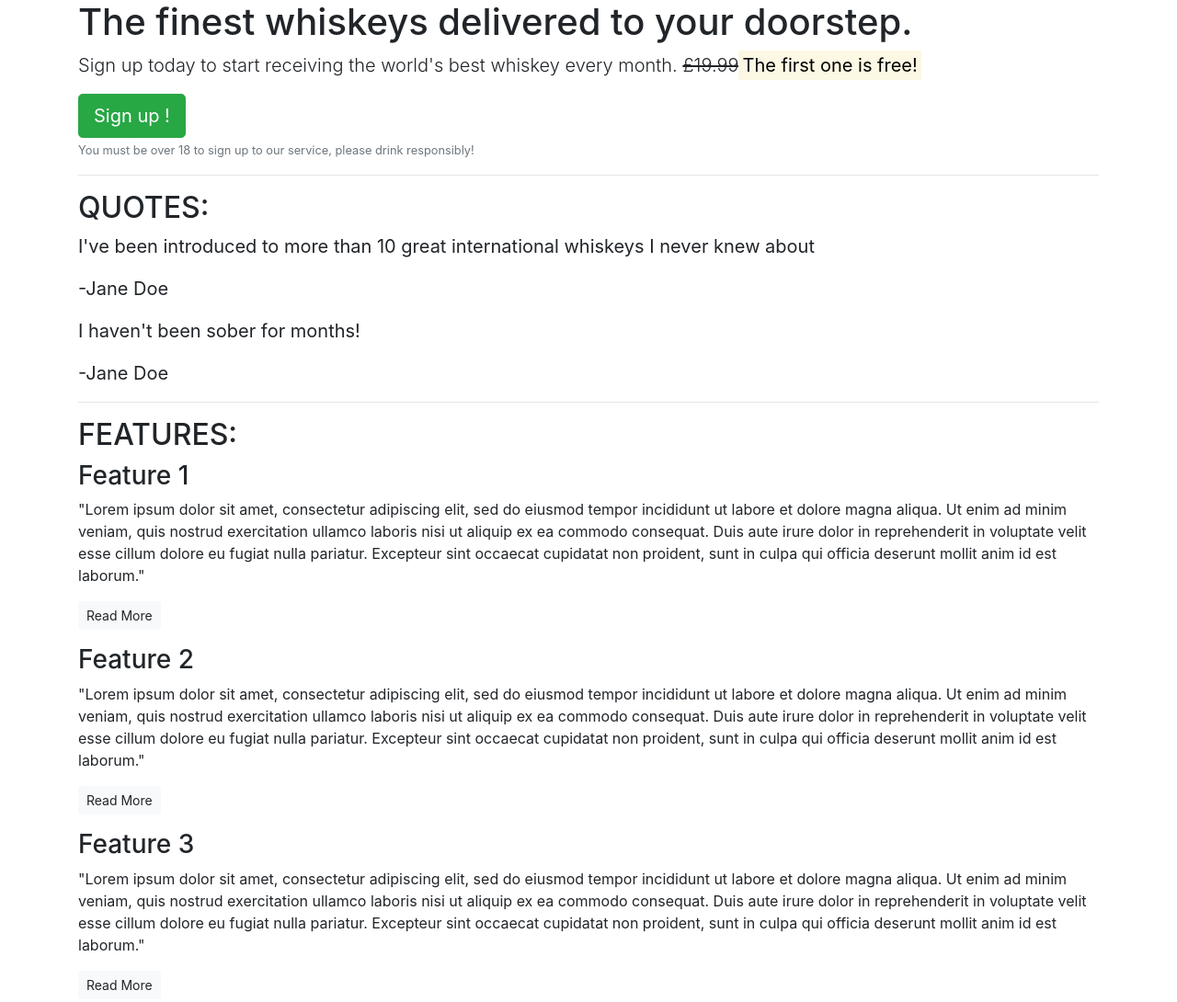
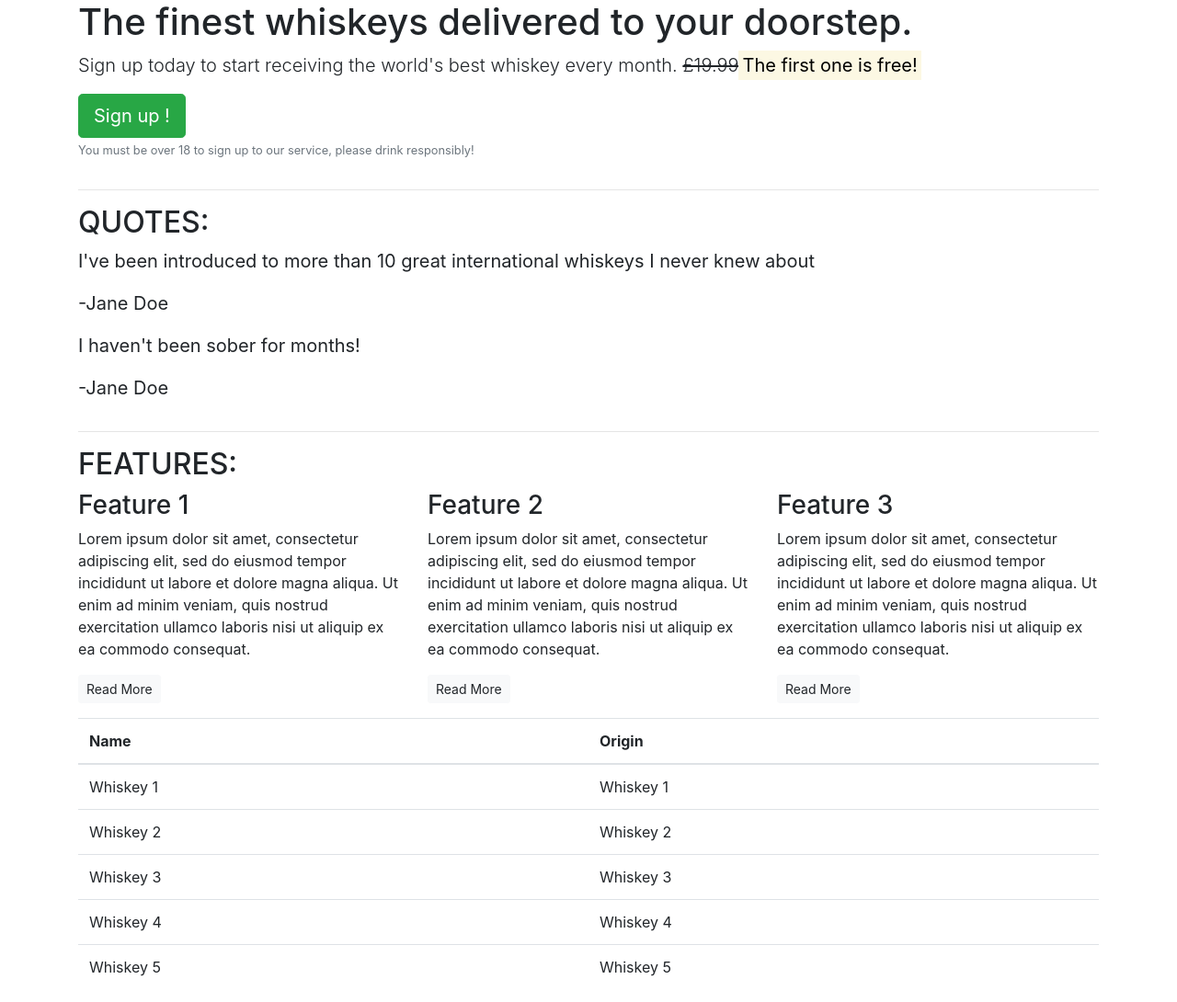
Before and after one commit to Zach-Deladev/Boostrap-practice, a plain HTML site: page index.html in a window 1280 px wide. Shown: the top 1090 px of the page at 92% size. Drawn offline with nearby package versions, Linux system fonts and the light colour scheme.

Commit message:
Added boostrap grid system to index.html

```diff
--- a/index.html
+++ b/index.html
@@ -1,66 +1,98 @@
 <!DOCTYPE html>
 <html lang="en">
+
 <head>
     <meta charset="UTF-8">
     <meta http-equiv="X-UA-Compatible" content="IE=edge">
     <meta name="viewport" content="width=device-width, initial-scale=1.0">
     <title>Whiskey Drop | Taste a new whiskey every month</title>
-    <link rel="stylesheet" href="https://cdn.jsdelivr.net/npm/bootstrap@4.3.1/dist/css/bootstrap.min.css" integrity="sha384-ggOyR0iXCbMQv3Xipma34MD+dH/1fQ784/j6cY/iJTQUOhcWr7x9JvoRxT2MZw1T" crossorigin="anonymous">
-    <script src="https://code.jquery.com/jquery-3.3.1.slim.min.js" integrity="sha384-q8i/X+965DzO0rT7abK41JStQIAqVgRVzpbzo5smXKp4YfRvH+8abtTE1Pi6jizo" crossorigin="anonymous"></script>
-    <script src="https://cdn.jsdelivr.net/npm/popper.js@1.14.7/dist/umd/popper.min.js" integrity="sha384-UO2eT0CpHqdSJQ6hJty5KVphtPhzWj9WO1clHTMGa3JDZwrnQq4sF86dIHNDz0W1" crossorigin="anonymous"></script>
-    <script src="https://cdn.jsdelivr.net/npm/bootstrap@4.3.1/dist/js/bootstrap.min.js" integrity="sha384-JjSmVgyd0p3pXB1rRibZUAYoIIy6OrQ6VrjIEaFf/nJGzIxFDsf4x0xIM+B07jRM" crossorigin="anonymous"></script>
+    <link rel="stylesheet" href="https://cdn.jsdelivr.net/npm/bootstrap@4.3.1/dist/css/bootstrap.min.css"
+        integrity="sha384-ggOyR0iXCbMQv3Xipma34MD+dH/1fQ784/j6cY/iJTQUOhcWr7x9JvoRxT2MZw1T" crossorigin="anonymous">
+    <script src="https://code.jquery.com/jquery-3.3.1.slim.min.js"
+        integrity="sha384-q8i/X+965DzO0rT7abK41JStQIAqVgRVzpbzo5smXKp4YfRvH+8abtTE1Pi6jizo" crossorigin="anonymous">
+    </script>
+    <script src="https://cdn.jsdelivr.net/npm/popper.js@1.14.7/dist/umd/popper.min.js"
+        integrity="sha384-UO2eT0CpHqdSJQ6hJty5KVphtPhzWj9WO1clHTMGa3JDZwrnQq4sF86dIHNDz0W1" crossorigin="anonymous">
+    </script>
+    <script src="https://cdn.jsdelivr.net/npm/bootstrap@4.3.1/dist/js/bootstrap.min.js"
+        integrity="sha384-JjSmVgyd0p3pXB1rRibZUAYoIIy6OrQ6VrjIEaFf/nJGzIxFDsf4x0xIM+B07jRM" crossorigin="anonymous">
+    </script>
 </head>
 
 
 <body>
     <article class="container">
+        <div class="row">
+            <div class="col-12">
                 <section class="callout">
                     <h1>The finest whiskeys delivered to your doorstep.</h1>
-            <p class="lead">Sign up today to start receiving the world's best whiskey every month. <s>£19.99</s><strong><mark>The first one is free!</mark> </strong></p>
+                    <p class="lead">Sign up today to start receiving the world's best whiskey every month.
+                        <s>£19.99</s><strong><mark>The first one is free!</mark> </strong></p>
                     <button class="btn btn-success btn-lg">Sign up !</button>
-            <p class="text-muted"><small>You must be over 18 to sign up to our service, please drink responsibly!</small></p>
+                    <p class="text-muted"><small>You must be over 18 to sign up to our service, please drink
+                            responsibly!</small></p>
+                </section>
+            </div>
+        </div>
+        <hr>
+
+        <section class="quotes">
+            <div class="row">
+                <div class="col-12">
+                    <h2 class="text-uppercase">Quotes:</h2>
+                </div>
+            </div>
+
+            <div class="row">
+                <div class="col-12">
+                    <blockquote class="blockquote">
+                        <p>I've been introduced to more than 10 great international whiskeys I never knew about</p>
+                        <p>-Jane Doe</p>
+                    </blockquote>
+                </div>
+
+                <div class="col-12">
+                    <blockquote class="blockquote">
+                        <p>I haven't been sober for months!</p>
+                        <p>-Jane Doe</p>
+                    </blockquote>
+                </div>
+
         </section>
 
         <hr>
 
-        <section class="quotes">
-            <h2 class="text-uppercase">Quotes:</h2>
-            <blockquote class="blockquote">
-                <p>I've been introduced to more than 10 great international whiskeys I never knew about</p>
-                <p>-Jane Doe</p>
-            </blockquote>
-
-            <blockquote class="blockquote">
-               <p>I haven't been sober for months!</p>
-               <p>-Jane Doe</p>
-            </blockquote>
-        </section>
-        <hr>
-
         <section class="features">
+            <div class="row">
+                <div class="col-12">
                     <h2 class="text-uppercase">Features:</h2>
+                </div>
+            </div>
+            <div class="row">
+                <div class="col-12 col-md-6 col-lg-4">
                     <div class="feature">
                         <h3>Feature 1</h3>
-                <p>"Lorem ipsum dolor sit amet, consectetur adipiscing elit, sed do eiusmod tempor incididunt ut labore et dolore magna aliqua. Ut enim ad minim veniam, quis nostrud exercitation ullamco laboris nisi ut aliquip ex ea commodo consequat. Duis aute irure dolor in reprehenderit in voluptate velit esse cillum dolore eu fugiat nulla pariatur. Excepteur sint occaecat cupidatat non proident, sunt in culpa qui officia deserunt mollit anim id est laborum."</p>
+                        <p>Lorem ipsum dolor sit amet, consectetur adipiscing elit, sed do eiusmod tempor incididunt ut labore et dolore magna aliqua. Ut enim ad minim veniam, quis nostrud exercitation ullamco laboris nisi ut aliquip ex ea commodo consequat.</p>
                         <p><a class="btn btn-sm btn-light" href="">Read More</a></p>
+                    </div>
+                </div>
+                <div class="col-12 col-md-6 col-lg-4">
+                    <div class="feature">
+                        <h3>Feature 2</h3>
+                        <p>Lorem ipsum dolor sit amet, consectetur adipiscing elit, sed do eiusmod tempor incididunt ut labore et dolore magna aliqua. Ut enim ad minim veniam, quis nostrud exercitation ullamco laboris nisi ut aliquip ex ea commodo consequat.</p>
+                        <p><a class="btn btn-sm btn-light" href="">Read More</a></p>
+                    </div>
+                </div>
+                <div class="col-12 d-md-none d-lg-block col-lg-4">
+                    <div class="feature">
+                        <h3>Feature 3</h3>
+                        <p>Lorem ipsum dolor sit amet, consectetur adipiscing elit, sed do eiusmod tempor incididunt ut labore et dolore magna aliqua. Ut enim ad minim veniam, quis nostrud exercitation ullamco laboris nisi ut aliquip ex ea commodo consequat.</p>
+                        <p><a class="btn btn-sm btn-light" href="">Read More</a></p>
+                    </div>
+                </div>
             </div>
         </section>
 
-        <section class="features">
-            <div class="feature">
-                <h3>Feature 2</h3>
-                <p>"Lorem ipsum dolor sit amet, consectetur adipiscing elit, sed do eiusmod tempor incididunt ut labore et dolore magna aliqua. Ut enim ad minim veniam, quis nostrud exercitation ullamco laboris nisi ut aliquip ex ea commodo consequat. Duis aute irure dolor in reprehenderit in voluptate velit esse cillum dolore eu fugiat nulla pariatur. Excepteur sint occaecat cupidatat non proident, sunt in culpa qui officia deserunt mollit anim id est laborum."</p>
-                <p><a class="btn btn-sm btn-light" href="">Read More</a></p>
-            </div>
-        </section>
-
-        <section class="features">
-            <div class="feature">
-                <h3>Feature 3</h3>
-                <p>"Lorem ipsum dolor sit amet, consectetur adipiscing elit, sed do eiusmod tempor incididunt ut labore et dolore magna aliqua. Ut enim ad minim veniam, quis nostrud exercitation ullamco laboris nisi ut aliquip ex ea commodo consequat. Duis aute irure dolor in reprehenderit in voluptate velit esse cillum dolore eu fugiat nulla pariatur. Excepteur sint occaecat cupidatat non proident, sunt in culpa qui officia deserunt mollit anim id est laborum."</p>
-                <p><a class="btn btn-sm btn-light" href="">Read More</a></p>
-            </div>
-        </section>
         <section>
             <table class="table">
                 <thead>
@@ -77,7 +109,7 @@
                     </tr>
                     <tr>
                         <td>Whiskey 2</td>
-                        <td>Whiskey 2</td>
+                        <td>Whiskey 2</ttd>
                     </tr>
                     <tr>
                         <td>Whiskey 3</td>
```
Lines whose indentation alone changed are shown as unchanged.
